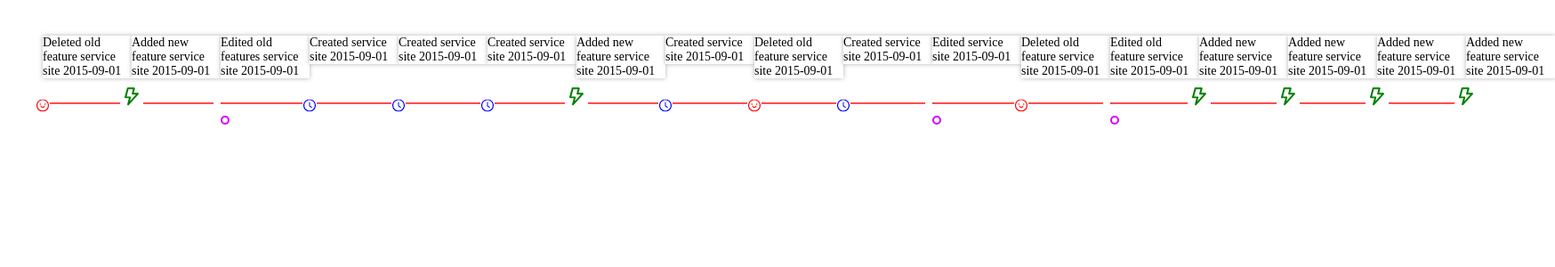
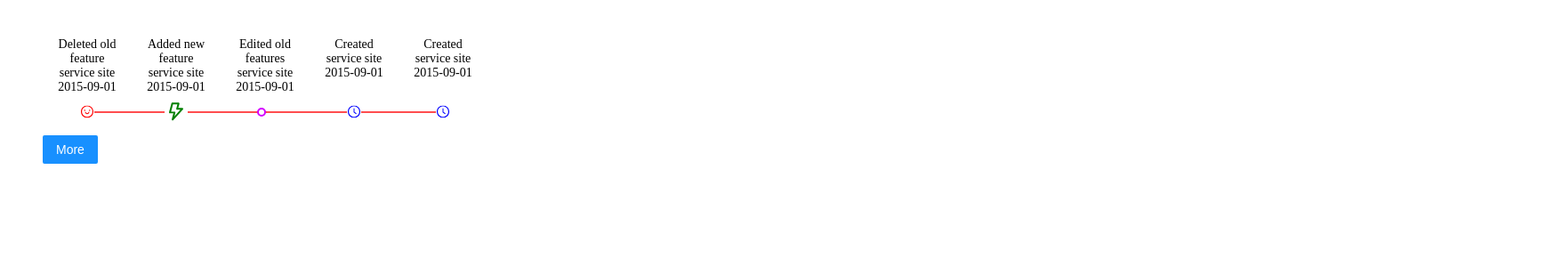
Before and after one commit to Staspol216/SuperUI, a React (Create React App) app: page / in a window 1280 px wide. Shown: the top 300 px of the page at 89% size, 1748 px wide, since content can reach past the window. Built offline with nearby package versions, Linux system fonts and the light colour scheme.

Commit message:
feat: horizontal version with wrap/nowrap

```diff
--- a/src/App.js
+++ b/src/App.js
@@ -16,9 +16,10 @@ const App = () => {
           delete: <Smile style={{ fontSize: '14px' }} color="red" />,
           add: <Bolt style={{ fontSize: '14px' }} color="green" />
         }}
-        partDataReload={false}
+        partDataReload={true}
         reverse={false}
         horizontal={true}
+        timelineHorizontalWrap={true}
       />
     </div>
   );
--- a/src/Timeline.js
+++ b/src/Timeline.js
@@ -1,8 +1,15 @@
 import { useState, useEffect } from 'react';
 import TimelineItem from './TimelineItem';
+import cn from 'classnames';
 
 const Timeline = (props) => {
-    const { position = "left", timelineData = [], partDataReload = false, customDots = {}, reverse = false, horizontal = false } = props;
+    const { position = "left",
+        timelineData = [],
+        partDataReload = false,
+        customDots = {},
+        reverse = false,
+        horizontal = false,
+        timelineHorizontalWrap = false } = props;
 
 
     const [eventsList, setEventsList] = useState([]);
@@ -24,10 +31,14 @@ const Timeline = (props) => {
         setEventsList(eventsList => [...eventsList, ...newEventsList]);
         setEventsEnded(ended);
     }
+    const containerClass = cn("timeline-container", {
+        "timeline-container-horizontal": horizontal,
+        "timeline-wrap": timelineHorizontalWrap && horizontal
+    });
 
     const renderItems = (arr) => {
         return (
-            <ul className={horizontal ? "timeline-container-horizontal" : "timeline-container"}>
+            <ul className={containerClass}>
                 {arr.map((data, idx) => (
                     <TimelineItem position={position} data={data} key={idx} lastItem={(arr.length - 1) === idx} dots={customDots} horizontal={horizontal} />
                 ))}
--- a/src/style/style.scss
+++ b/src/style/style.scss
@@ -8,16 +8,17 @@
 
   margin: 40px 0 0 0;
   padding: 0;
+
+  white-space: nowrap;
   list-style: none;
 }
 
 .timeline-container-horizontal {
-    position: relative;
-    display: flex;
+  margin-left: 50px;
+}
 
-    margin: 40px 0 0 0;
-    padding: 0;
-    list-style: none;
+.timeline-wrap {
+  white-space: pre-wrap;
 }
 
 .timeline-item {
@@ -34,13 +35,10 @@
 
   left: 0;
 
-    box-shadow: 0 0 5px rgba(0, 0, 0, 0.3);
   background-color: #fff;
   text-align: left;
   word-break: break-word;
-
 }
-
 
 .timeline-item-tail {
   position: absolute;
@@ -49,8 +47,7 @@
 
   height: calc(100% - 10px);
 
-    border-left: 2px solid rgba(0,0,0,.06);
-
+  border-left: 2px solid rgba(0, 0, 0, 0.06);
 }
 
 .timeline-item-head {
@@ -104,8 +101,6 @@
   left: calc(100% - 6px);
 }
 
-
-
 .timeline-item-left .timeline-item-head {
 }
 .timeline-item-left .timeline-item-tail {
@@ -118,46 +113,58 @@
 }
 
 .timeline-item-horizontal {
+  display: inline-flex;
+  justify-content: center;
   padding-bottom: 0;
-    height: 100px;
+  width: 100px;
+  min-height: 110px;
+
+  white-space: pre-wrap;
 }
 
 .timeline-item-horizontal .timeline-item-head {
-    top: auto;
+  top: calc(75% + 1px);
   bottom: 0;
+  left: 0;
+  transform: translate(-90%, -50%);
 }
 .timeline-item-horizontal .timeline-item-tail {
-
   position: absolute;
   top: 75%;
   left: 0;
-
 
   height: 2px;
   width: calc(100% - 10px);
 
   background-color: #ff4d4f;
-
-
-    border-left: 2px solid rgba(0,0,0,.06);
-
 }
 .timeline-item-horizontal .timeline-item-content {
-    width: 100px;
+  width: 80%;
+  height: 50%;
+  max-height: 70px;
+
+  align-items: center;
+  justify-content: center;
+
   top: 0;
-    // transform: translate(0, -50%);
   left: 0;
+
   margin: 0;
-    text-align: left;
+
+  text-align: center;
+
+  display: -webkit-box;
+  -webkit-line-clamp: 4;
+  -webkit-box-orient: vertical;
+  overflow: hidden;
+
+  transform: translate(-50px, 0);
 }
 
 .timeline-item-horizontal .timeline-item-head-custom {
-    bottom: 0;
-    left: 0;
+  transform: translate(-50%, -50%);
+  height: fit-content;
 }
-
-
-
 
 .timeline-icon {
   display: inline-block;
@@ -210,8 +217,6 @@
   left: 0;
 }
 
-
-
 @media only screen and (max-width: 1023px) {
   .timeline-item-content {
     max-width: 100%;
```
Lines whose indentation alone changed are shown as unchanged.
